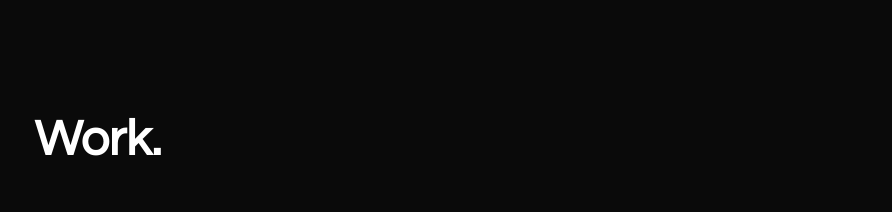
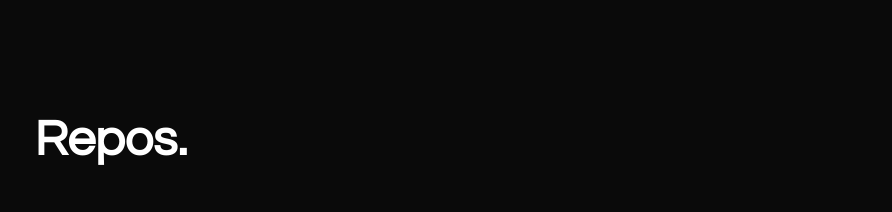
Before and after one commit to yashendra2797/yashendra2797.github.io, a plain HTML site: page index.html in a window 1280 px wide. Shown: the top 212 px of the page, 388-1280 px from the left. Drawn offline with nearby package versions, Linux system fonts and the light colour scheme.

Commit message:
Update index.html

```diff
--- a/index.html
+++ b/index.html
@@ -25,7 +25,7 @@
     </div>
     <div id="display">
         <div id="work">
-            <h1>Work.</h1>
+            <h1>Repos.</h1>
             <div class="projects" id="work_section">
                         <a href="https://github.com/yashendra2797/mediocre.gg" target="_blank">
                         <section>
```
